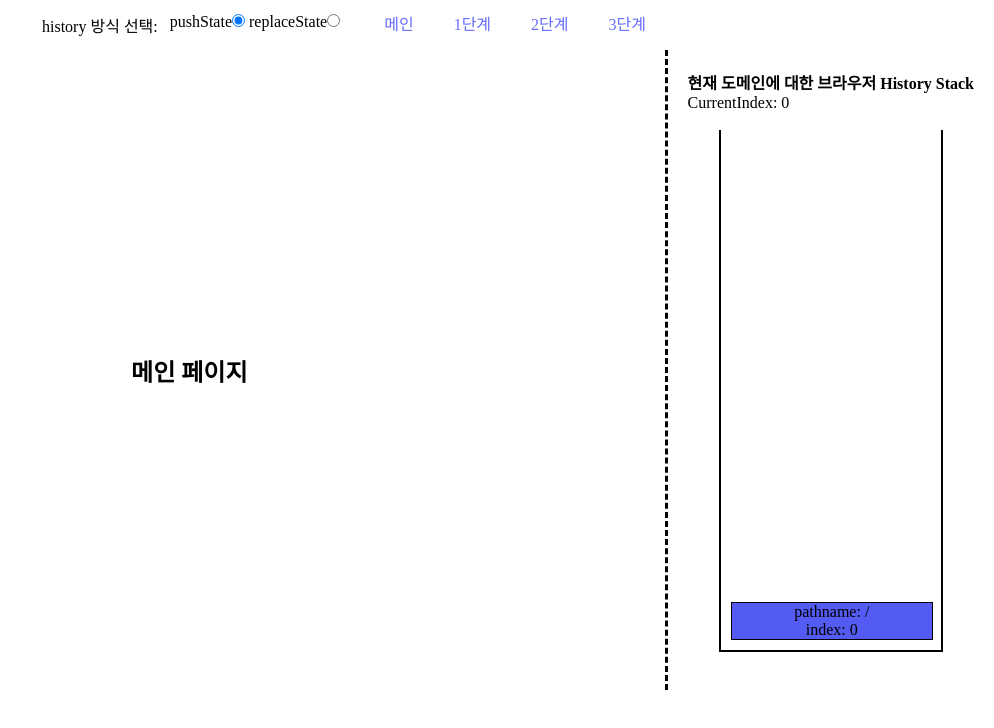
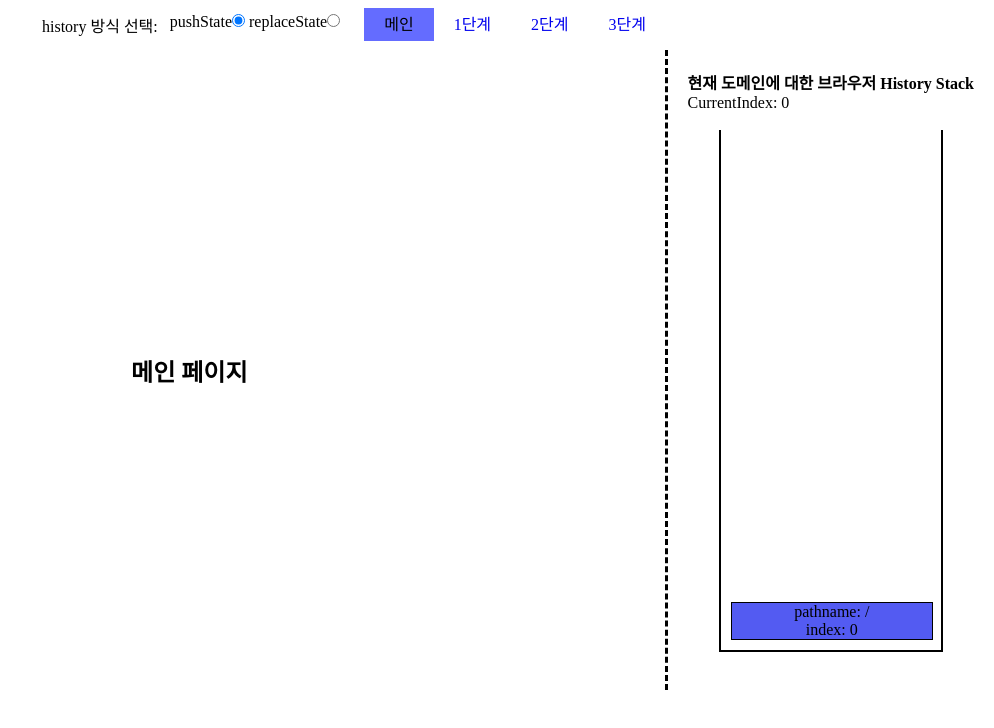
Before and after one commit to 2dubbing/ex-browser-history-state, a React (Vite) app: page / in a window 1280 px wide. Shown: the top 728 px of the page, without its empty margins (286-1280 px from the left). Built offline with nearby package versions, Linux system fonts and the light colour scheme.

Commit message:
feat: 현재 pathname nav 링크 색상 적용

```diff
--- a/src/components/History/History.tsx
+++ b/src/components/History/History.tsx
@@ -76,7 +76,6 @@ export default function History({ children }: PropsWithChildren) {
     stack,
     pushStack,
     replaceStack,
-    // replaceUnusedPathnameWithNewPathname,
     windowHistory: windowHistoryRef.current,
   };
 
--- a/src/components/Layout/NavigationBar.tsx
+++ b/src/components/Layout/NavigationBar.tsx
@@ -1,10 +1,20 @@
 import { PAGE_URL_PATHNAMES } from "../../constant";
+import { useHistory } from "../History/useHistory";
 
 export default function NavigationBar() {
+  const { stack, currentIndex } = useHistory();
+  const currentPathname = stack[currentIndex];
+
   return (
     <nav>
       {PAGE_URL_PATHNAMES.map((item) => (
-        <a key={item.pathname} href={item.pathname}>
+        <a
+          key={item.pathname}
+          className={`link${
+            item.pathname === currentPathname ? " active" : ""
+          }`}
+          href={item.pathname}
+        >
           {item.label}
         </a>
       ))}
--- a/src/index.css
+++ b/src/index.css
@@ -5,29 +5,10 @@
 
 a {
   font-weight: 500;
-  color: #646cff;
   text-decoration: inherit;
 }
 a:hover {
   color: #535bf2;
-}
-
-button {
-  border-radius: 8px;
-  border: 1px solid transparent;
-  padding: 0.6em 1.2em;
-  font-size: 1em;
-  font-weight: 500;
-  font-family: inherit;
-  cursor: pointer;
-  transition: border-color 0.25s;
-}
-button:hover {
-  border-color: #646cff;
-}
-button:focus,
-button:focus-visible {
-  outline: 4px auto -webkit-focus-ring-color;
 }
 
 nav {
@@ -37,6 +18,10 @@ nav {
 }
 nav > a {
   padding: 8px 20px;
+}
+nav > a.active {
+  background-color: #646cff;
+  color: #000;
 }
 
 body {
```
